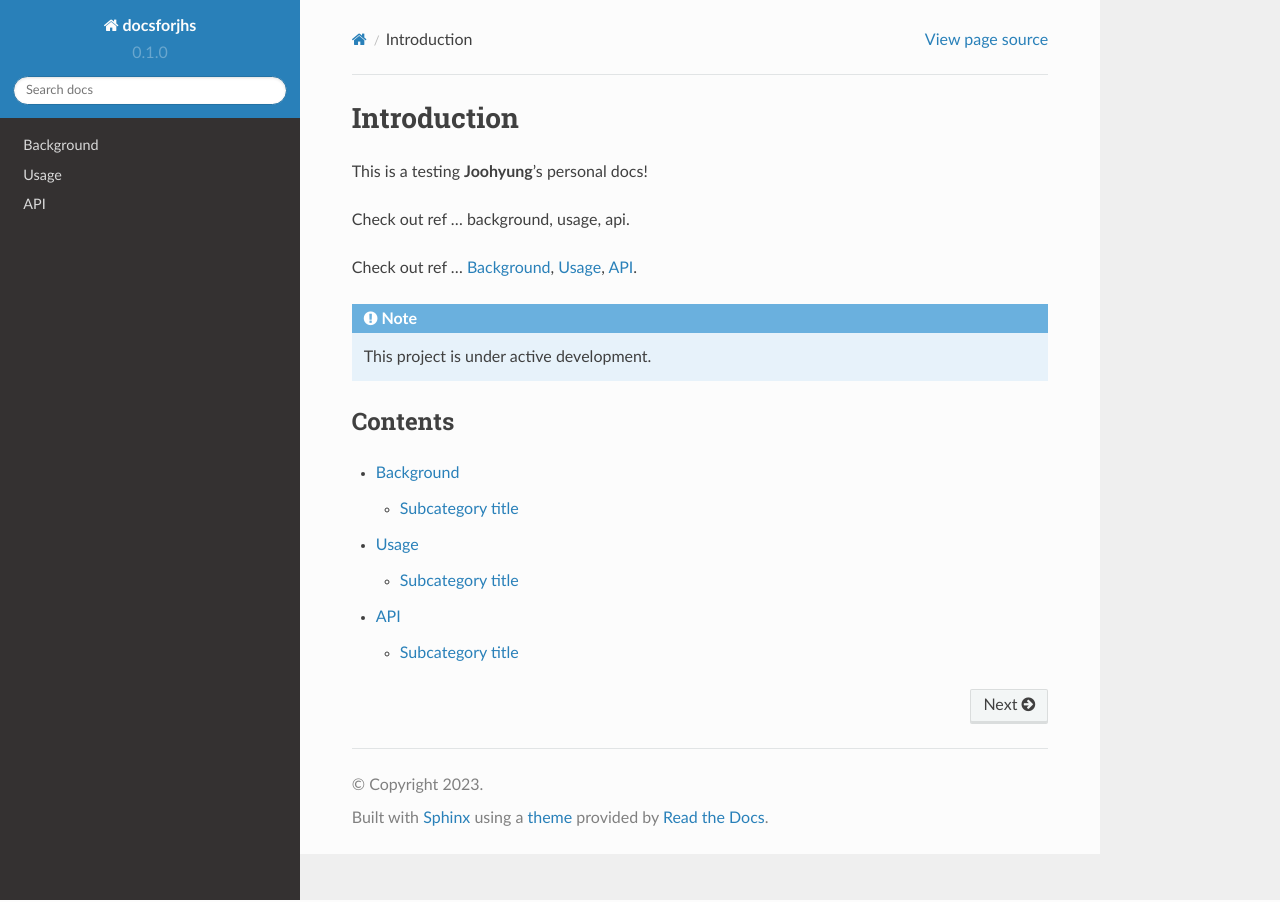
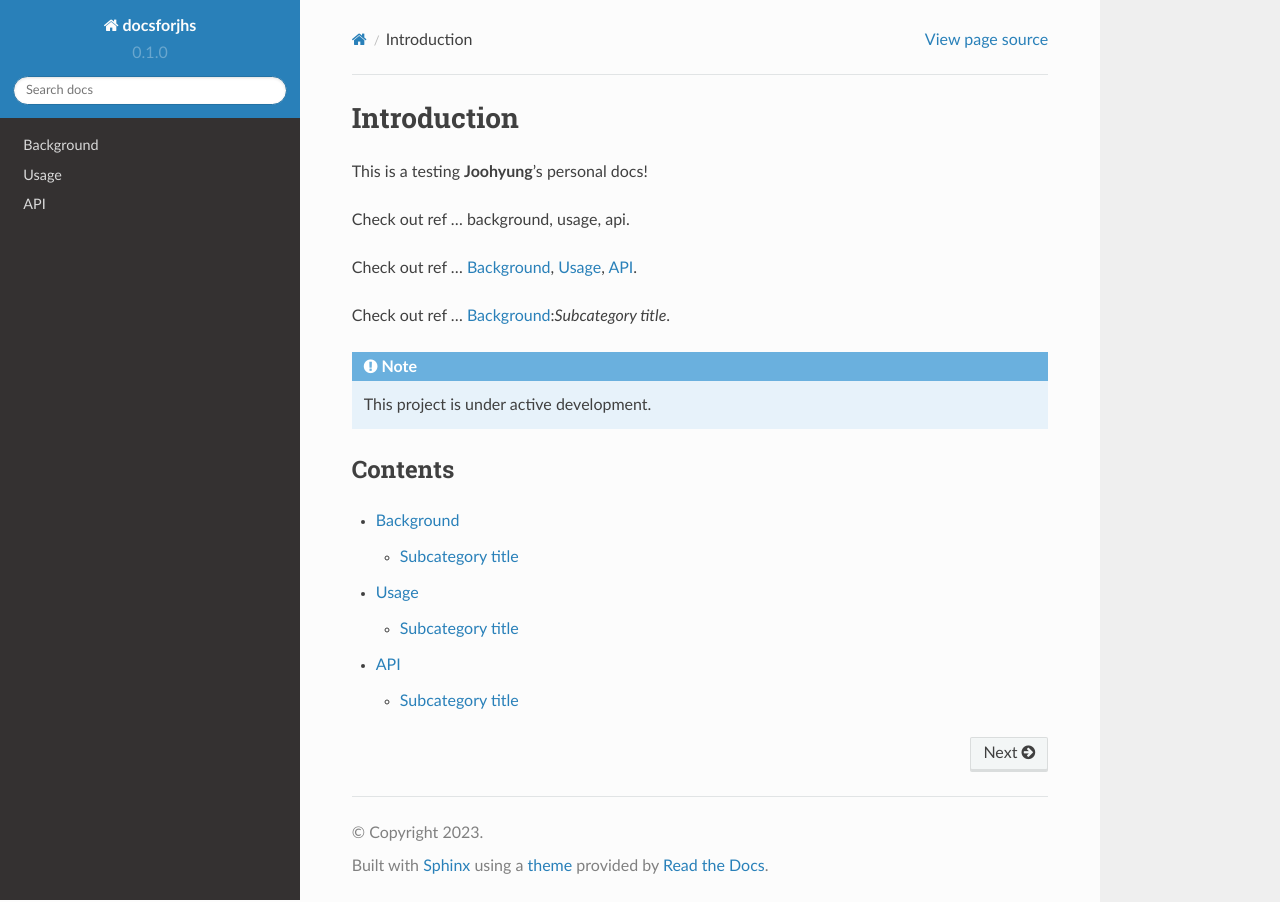
Before and after one commit to joohyungsun7/docsforjhs, a Sphinx documentation site: the page built from docs/index.rst, in a window 1280 px wide. Built offline with Sphinx 7.4.7 and the Read the Docs theme 2.0.0, drawn with Linux system fonts in a browser that asks for light colours.

Commit message:
Update index.rst

```diff
--- a/docs/index.rst
+++ b/docs/index.rst
@@ -6,6 +6,8 @@ This is a testing **Joohyung**'s personal docs!
 Check out ref ... :ref:`background`, :ref:`usage`, :ref:`api`.
 
 Check out ref ... :doc:`background`, :doc:`usage`, :doc:`api`.
+
+Check out ref ... :doc:`background`:`Subcategory title`.
 
 .. note::
 
```
